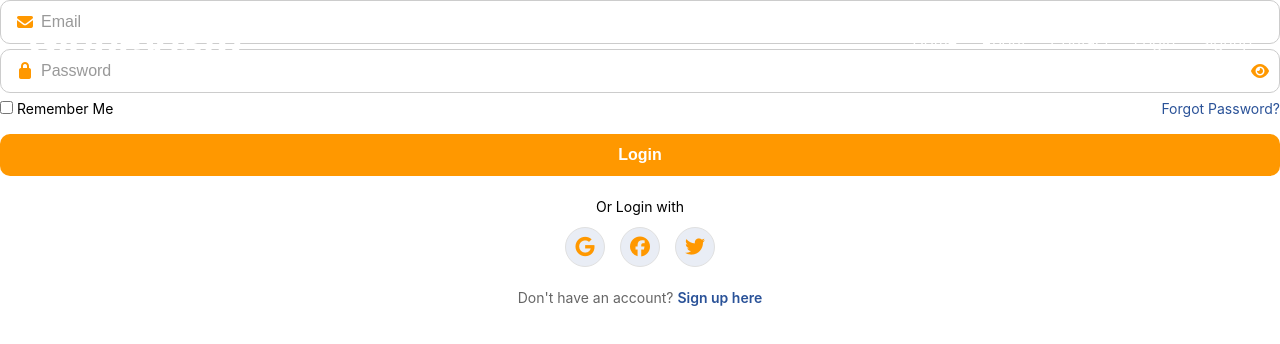
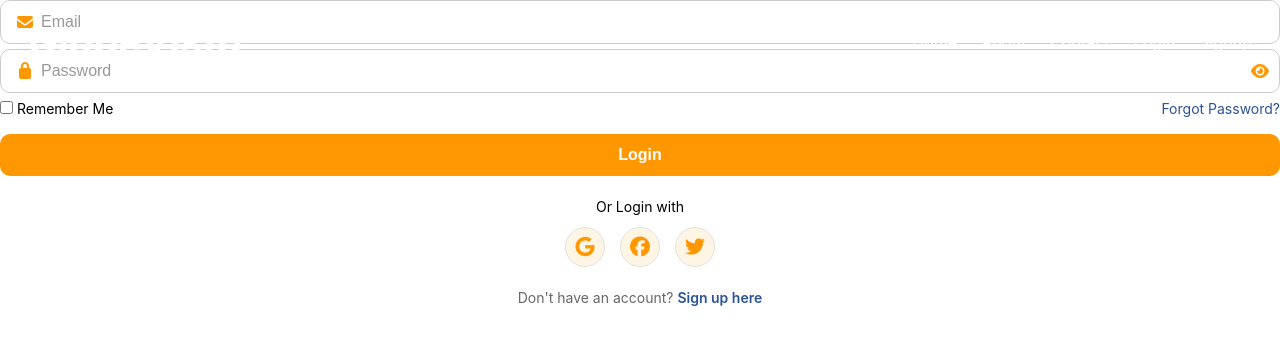
Before and after one commit to Pavangupta05/Travel-Destination, a React (Vite) app in the folder travel-destination/: page /login in a window 1280 px wide. Shown: the top 344 px of the page. Built offline with nearby package versions, Linux system fonts and the light colour scheme.

Commit message:
Add files via upload

```diff
--- a/travel-destination/src/Signup/Signup.css
+++ b/travel-destination/src/Signup/Signup.css
@@ -261,15 +261,23 @@
   color: #ff9800;
   cursor: pointer;
   transition: 0.3s;
-  padding: 10px;
+  width: 40px;
+  height: 40px;
+  display: flex;
+  align-items: center;
+  justify-content: center;
   border-radius: 50%;
   border: 1px solid #e0e0e0;
+  background: rgba(255, 152, 0, 0.1);
+  line-height: 1;
 }
 
 .social-icons i:hover {
-  color: #e68900;
-  background: #f8f9fa;
+  color: white;
+  background: #ff9800;
   transform: translateY(-2px);
+  box-shadow: 0 4px 12px rgba(255, 152, 0, 0.3);
+  border-color: #ff9800;
 }
 
 /* Login link */
```
Also changed, not shown: travel-destination/src/Signup/Signup.jsx (line endings or trailing spaces).
